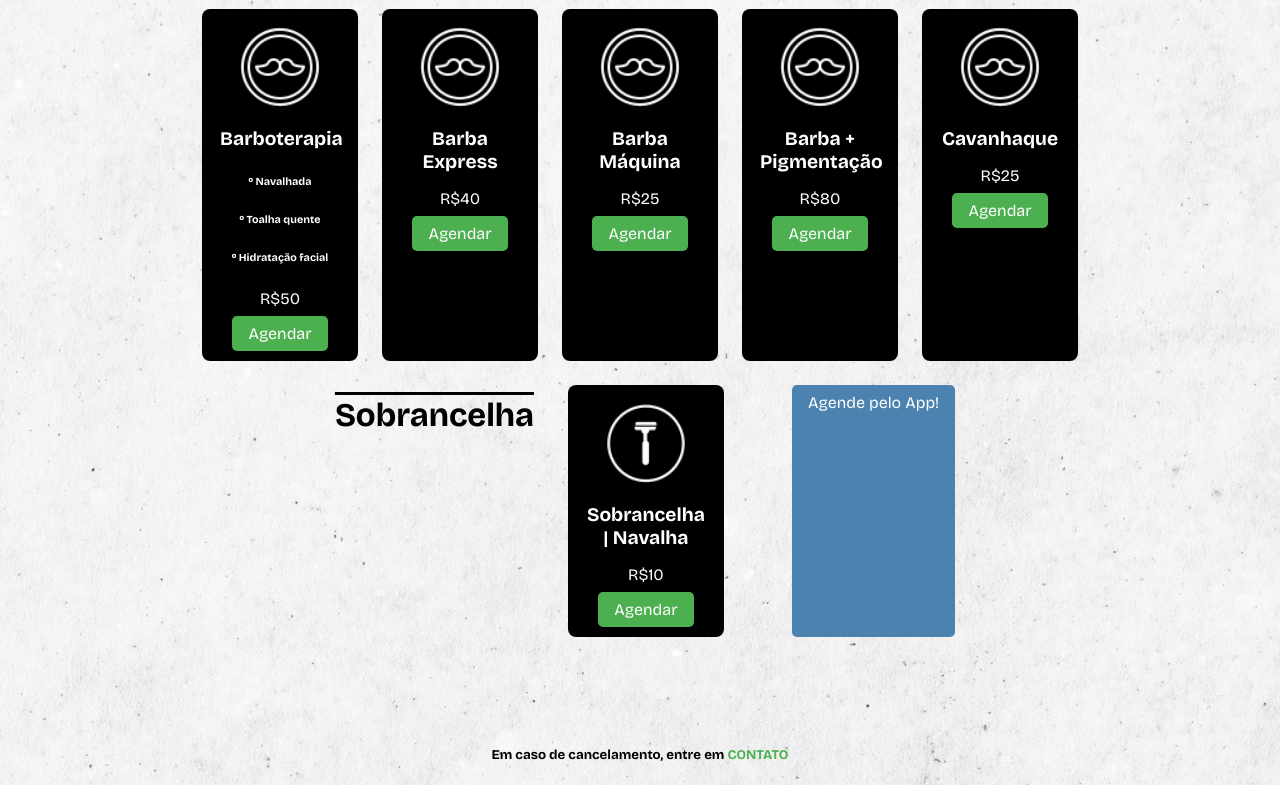
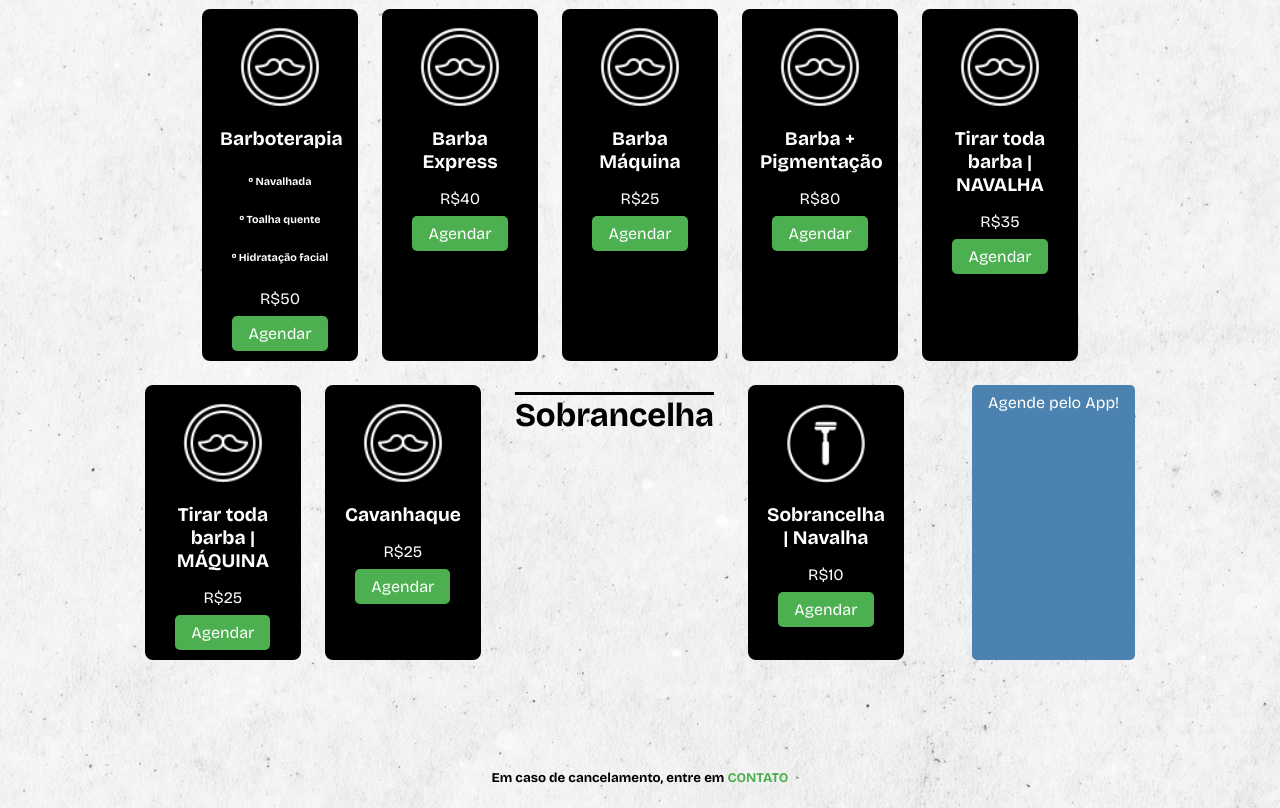
Before and after one commit to gabrielboeira/self-esteem-barber, a plain HTML site: page serviços.html in a window 1280 px wide. Shown: the part 1153-1961 px from the top of the page. Before the commit the page ends 1938 px from the top, so only its background shows below. Drawn offline with nearby package versions, Linux system fonts and the light colour scheme; a web font is replaced by a local one.

Commit message:
fix: news-services

```diff
--- a/serviços.html
+++ b/serviços.html
@@ -144,6 +144,20 @@
 
         <div class="service-box">
             <img src="/icons/icons8-barbearia-externa.png" alt="Barba">
+            <h3>Tirar toda barba | NAVALHA</h3>
+            <p class="price">R$35</p>
+            <a class="btn-agendar" href="http://wa.me/5551980264610?text=Olá!%20Gostaria%20de%20agendar%20um%20horário%20para%20barba máquina." rel="noopener noreferrer">Agendar</a>
+        </div>
+
+        <div class="service-box">
+            <img src="/icons/icons8-barbearia-externa.png" alt="Barba">
+            <h3>Tirar toda barba | MÁQUINA</h3>
+            <p class="price">R$25</p>
+            <a class="btn-agendar" href="http://wa.me/5551980264610?text=Olá!%20Gostaria%20de%20agendar%20um%20horário%20para%20barba máquina." rel="noopener noreferrer">Agendar</a>
+        </div>
+
+        <div class="service-box">
+            <img src="/icons/icons8-barbearia-externa.png" alt="Barba">
             <h3>Cavanhaque</h3>
             <p class="price">R$25</p>
             <a class="btn-agendar" href="http://wa.me/5551980264610?text=Olá!%20Gostaria%20de%20agendar%20um%20horário%20para%20barba máquina." rel="noopener noreferrer">Agendar</a>
```
